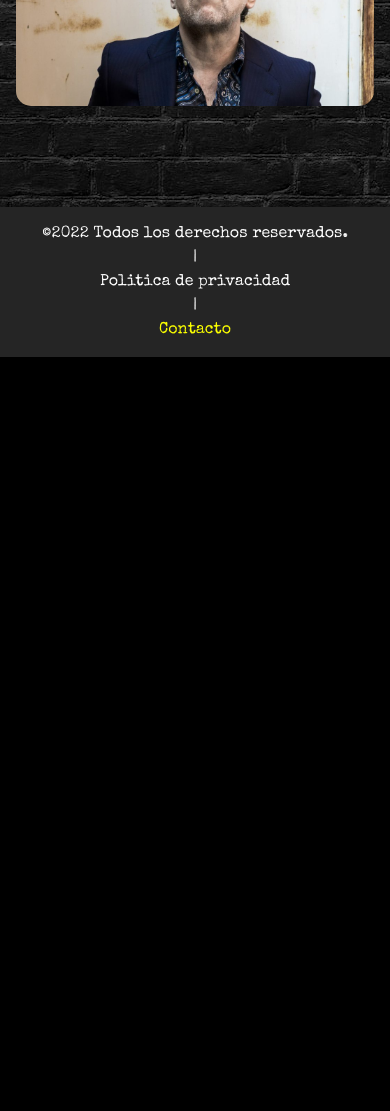
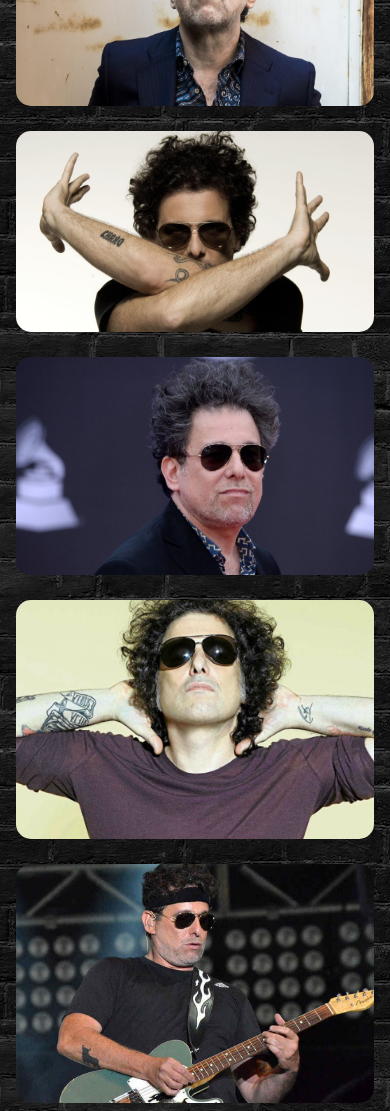
Before and after one commit to sebiyivo/Andres-Calamaro-YIVOTINSKY, a plain HTML site: page pages/imagenes.html in a window 390 px wide. Shown: the part 2500-3611 px from the top of the page. Before the commit the page ends 2857 px from the top, so only its background shows below. Drawn offline with nearby package versions, Linux system fonts and the light colour scheme.

Commit message:
Se agregan mas imagenes

```diff
--- a/pages/imagenes.html
+++ b/pages/imagenes.html
@@ -75,6 +75,25 @@
                 <img class="imagen" src="../assets/08.jpg" alt="calamaro 08" title="calamaro 08">
             </div>
         </section>
+        <section class="imagenes2">
+            <div class="imagen9">
+                <img class="imagen" src="../assets/09.jpg" alt="calamaro 09" title="calamaro 09">
+            </div>
+            <div class="imagen10">
+                <img class="imagen" src="../assets/10.jpg" alt="calamaro 10" title="calamaro 10">
+            </div>
+            <div class="imagen11">
+                <img class="imagen" src="../assets/11.jpg" alt="calamaro 11" title="calamaro 11">
+            </div>
+            <div class="imagen12">
+                <img class="imagen" src="../assets/12.jpg" alt="calamaro 12" title="calamaro 12">
+            </div>
+            <div class="imagen13">
+                <img class="imagen" src="../assets/13.jpg" alt="calamaro 13" title="calamaro 13">
+            </div>
+            <div class="imagen14">
+                <img class="imagen" src="../assets/14.jpg" alt="calamaro 14" title="calamaro 14">
+        </section>
     </main>
 
     <!-- Pie de pagina -->
--- a/styles/styles.css
+++ b/styles/styles.css
@@ -232,6 +232,23 @@ footer ul li a:hover {
 .imagen7 { grid-area: 1 / 4 / 7 / 10; }
 .imagen8 { grid-area: 7 / 4 / 13 / 10; }
 
+.imagenes2 {
+  display: grid;
+  grid-template-columns: repeat(12, 1fr);
+  grid-template-rows: repeat(12, 1fr);
+  grid-column-gap: 20px;
+  grid-row-gap: 20px;
+  margin: 0 2rem;
+  margin-top: 20px;
+  }
+
+  .imagen9 { grid-area: 1 / 1 / 6 / 5; }
+  .imagen10 { grid-area: 1 / 9 / 6 / 13; }
+  .imagen11 { grid-area: 6 / 1 / 13 / 5; }
+  .imagen12 { grid-area: 6 / 9 / 13 / 13; }
+  .imagen13 { grid-area: 1 / 5 / 8 / 9; }
+  .imagen14 { grid-area: 8 / 5 / 13 / 9; }
+
 .imagen {
   border-radius: 15px;
   width: 100%;
@@ -321,6 +338,7 @@ nav ul {
   position: relative;
 }
 
+
 .logoli {
   order: -1;
 }
@@ -380,6 +398,23 @@ nav ul {
 .imagen6 { grid-area: 3 / 2 / 4 / 3; }
 .imagen7 { grid-area: 4 / 1 / 5 / 2; }
 .imagen8 { grid-area: 4 / 2 / 5 / 3; }
+
+.imagenes2 {
+  display: grid;
+  grid-template-columns: repeat(2, 1fr);
+  grid-template-rows: repeat(3, 1fr);
+  grid-column-gap: 20px;
+  grid-row-gap: 20px;
+  margin: 0 1rem;
+  margin-top: 20px;
+  }
+
+  .imagen9 { grid-area: 1 / 1 / 2 / 2; }
+  .imagen10 { grid-area: 1 / 2 / 2 / 3; }
+  .imagen11 { grid-area: 2 / 1 / 3 / 2; }
+  .imagen12 { grid-area: 2 / 2 / 3 / 3; }
+  .imagen13 { grid-area: 3 / 1 / 4 / 2; }
+  .imagen14 { grid-area: 3 / 2 / 4 / 3; }
 
 /* videos //////////////////////////////////////////////////////////////////// */
 
@@ -495,7 +530,7 @@ nav ul {
 
 /* imagenes //////////////////////////////////////////////////////////////////// */
 
-.imagenes {
+.imagenes, .imagenes2 {
   display: flex;
   flex-direction: column;
 }
```
Also changed, not shown: assets/09.jpg (added), assets/10.jpg (added), assets/11.jpg (added), assets/12.jpg (added), assets/13.jpg (added), assets/14.jpg (added).
